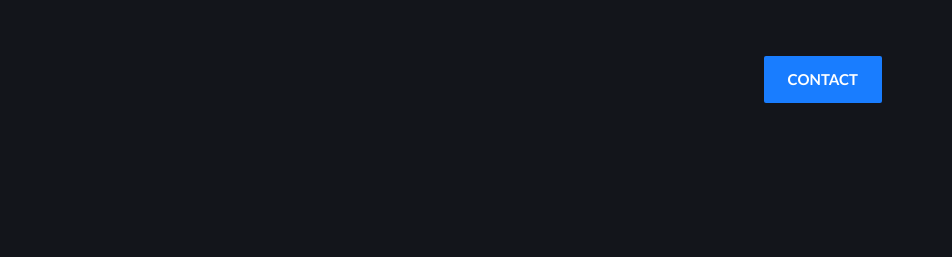
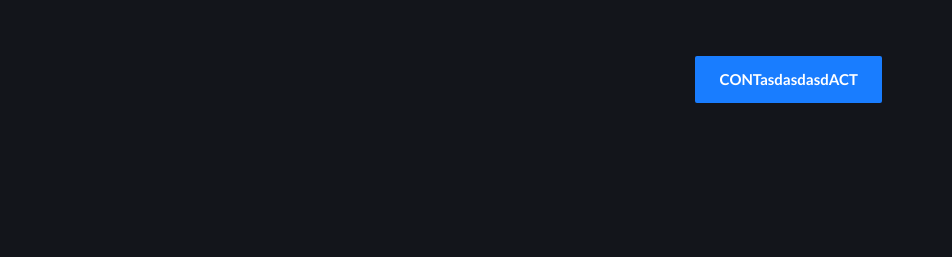
Before and after one commit to extyth/lunar.vip, a plain HTML site: page index.html in a window 1280 px wide. Shown: the top 257 px of the page, 328-1280 px from the left. Drawn offline with Linux system fonts and the light colour scheme.

Commit message:
Update index.html

```diff
--- a/index.html
+++ b/index.html
@@ -61,7 +61,7 @@
 <div class="header__nav__widget">
 <div class="header__nav__widget__btn">
 </div>
-<a href="https://discord.gg/ktsfgNem26" class="primary-btn">CONTACT</a>
+<a href="https://discord.gg/ktsfgNem26" class="primary-btn">CONTasdasdasdACT</a>
 </div>
 </div>
 </header>
```
